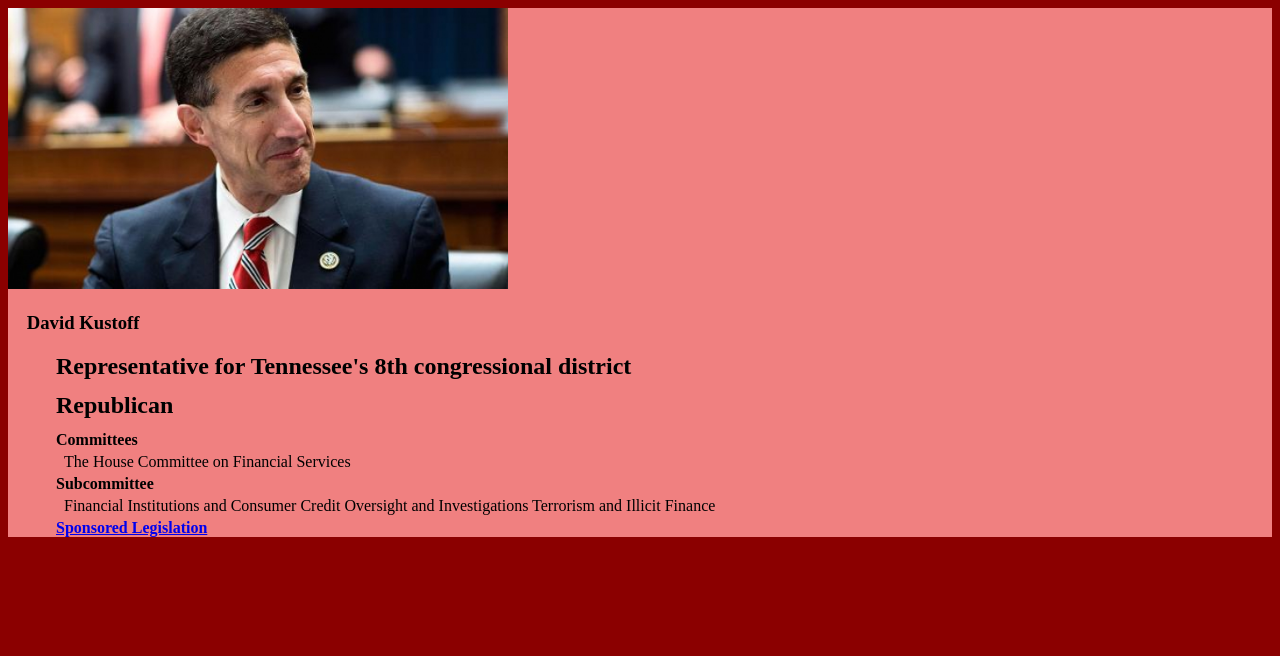
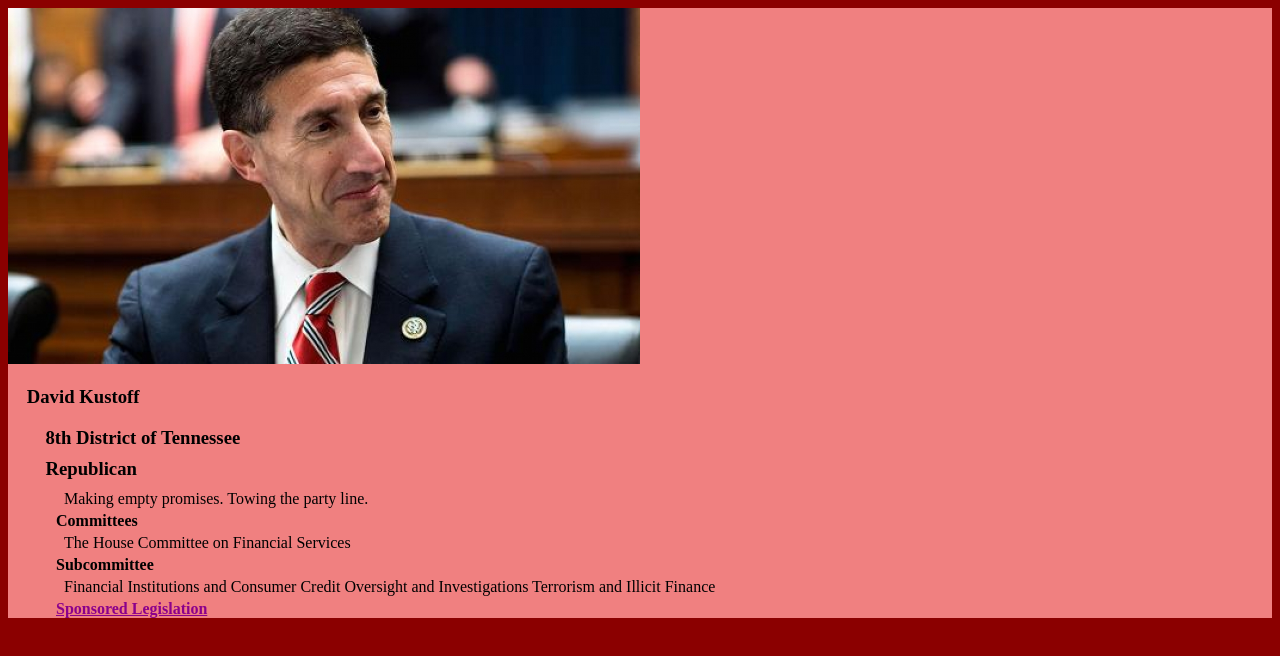
Before and after one commit to davidnicholastaylor/Kustoff, a plain HTML site: page index.html in a window 1280 px wide. Drawn offline with Linux system fonts and the light colour scheme.

Commit message:
completed challenge and advanced challenge of book2 chapter 2

```diff
--- /dev/null
+++ b/attribute.js
@@ -0,0 +1,4 @@
+var h3 = document.getElementsByTagName("H3")[0];
+var att = document.createAttribute("congressional-district");
+att.value = "8th District";
+h3.setAttributeNode(att);
--- a/css/styles.css
+++ b/css/styles.css
@@ -1,6 +1,7 @@
 .picture {
-    text-align: center;
-    max-width: 500px;
+    display: float;
+    margin: auto;
+    width: 50%;
 }
 
 body {
@@ -15,7 +16,7 @@ h1 {
     margin: 1em;
 }
 
-h2 {
+h3 {
     margin: .5em 2em;
 }
 
@@ -26,3 +27,12 @@ h4 {
 p {
     margin: .25em 3.5em;
 }
+
+a {
+    margin: 3;
+    color: darkmagenta;
+}
+
+a:hover {
+    color: darkblue;
+}
--- a/index.html
+++ b/index.html
@@ -13,9 +13,19 @@
             <!-- Basic Info -->
             <section>
                 <img src="images/Kustoff.jpg" class="picture">
-                <h1 class="name">David Kustoff</h1>
-                <h2 class="district">Representative for Tennessee's 8th congressional district</h2>
-                <h2 class="party">Republican</h2>
+                <div id="basic">
+                    <h1 class="name">David Kustoff</h1>
+                    <h3 class="district" att="congressional-district">8th District of Tennessee</h3>
+                    <h3 class="party">Republican</h3>
+                </div>
+                <script>
+                    var para = document.createElement("p");
+                    var newPara = document.createTextNode("Making empty promises. Towing the party line.");
+                    para.appendChild(newPara);
+
+                    var element = document.getElementById("basic");
+                    element.appendChild(para);
+                </script>
                 <!--Committees-->
                 <section>
                     <h4>Committees</h4>
@@ -28,6 +38,7 @@
                     <h4><a href="https://www.congress.gov/member/david-kustoff/K000392">Sponsored Legislation</a></h4>
                 </section>
             </section>
+        <script src="attribute.js"></script>
         </article>
     </div>
 </body>
```
Also changed, not shown: 1 other file.
